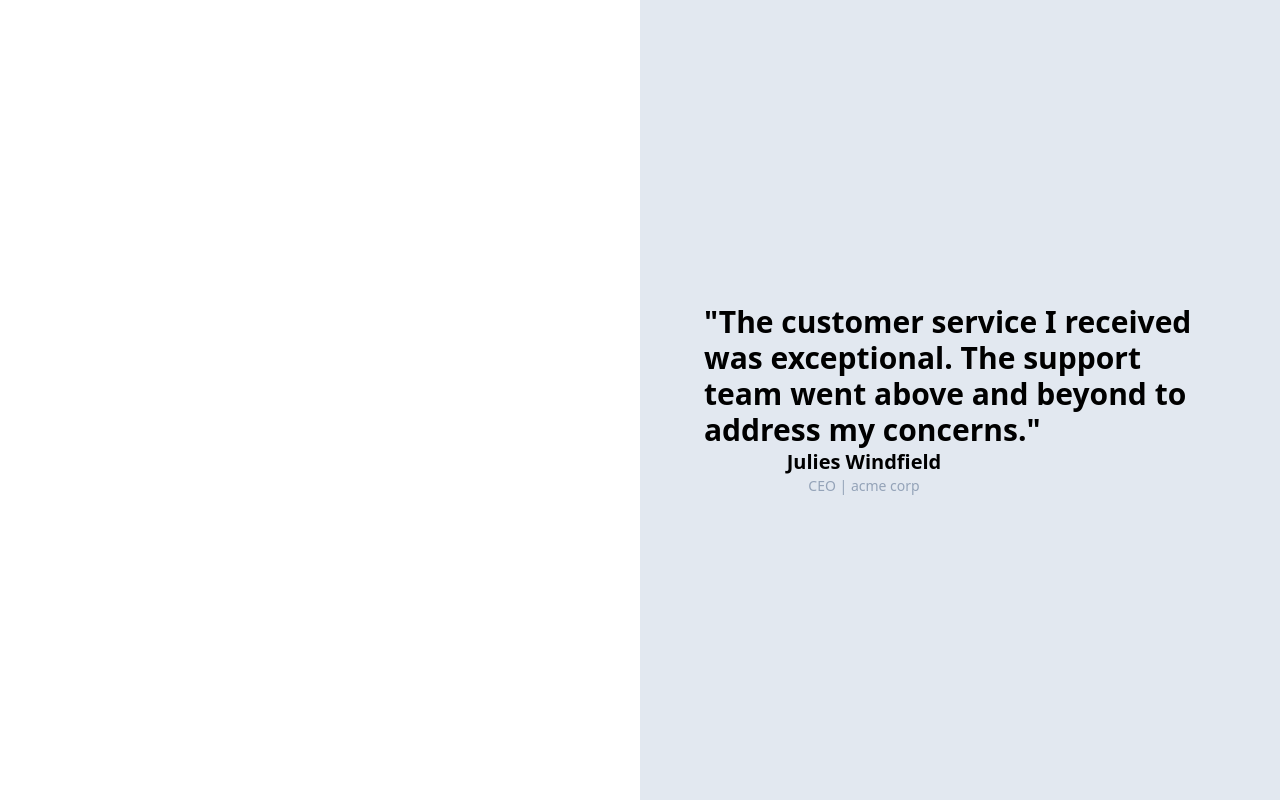
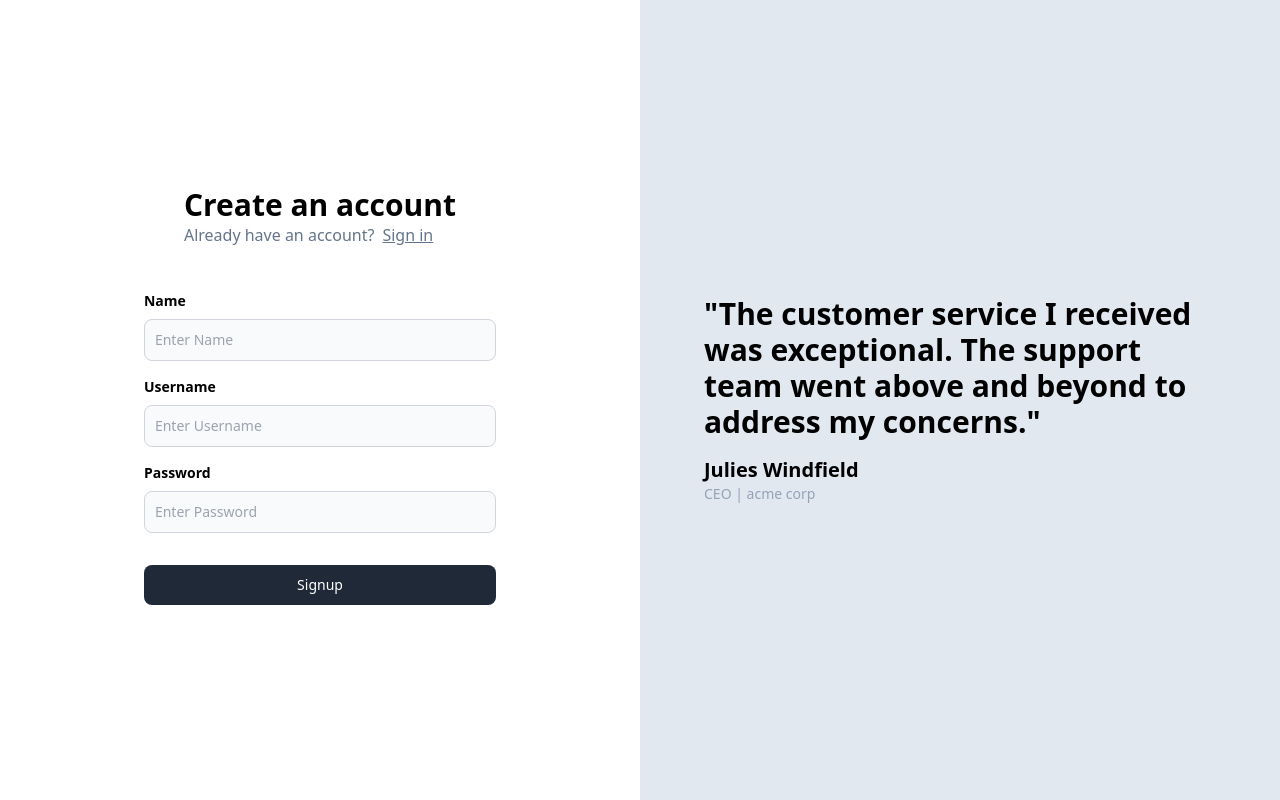
Before and after one commit to vinayak-navghane/medium, a React (Vite) app in the folder frontend/: page /signup in a window 1280 px wide. Built offline with nearby package versions, Linux system fonts and the light colour scheme.

Commit message:
added Auth component & created sigup/signin pages

```diff
--- /dev/null
+++ b/frontend/src/components/Auth.tsx
@@ -0,0 +1,83 @@
+import { Link, useNavigate } from 'react-router-dom'
+import { ChangeEvent, useState } from 'react';
+import { SignupInput } from '@vinayak-navghane/medium-common';
+import axios from 'axios'
+import { BACKEND_URL } from '../config';
+
+
+export const Auth = ({ type }: { type: "signup" | "signin" }) => {
+    const navigate = useNavigate()
+    const [postInputs, setPostInputs] = useState<SignupInput>({
+        name: "",
+        username: "",
+        password: ""
+
+    })
+
+    async function sendRequest(){
+        try{
+            const response = await axios.post(`${BACKEND_URL}/api/v1/user/${type === "signup" ? "signup" : "signin"}`,postInputs)
+            const jwt = response.data
+            localStorage.setItem("token",jwt)
+            navigate("/blogs")
+        }catch(e){
+          alert('Error while signing up')
+        }
+
+    }
+
+    return <div className="h-screen flex justify-center flex-col">
+        <div className="flex justify-center">
+            <div>
+                <div className='px-10'>
+                    <div className="text-3xl font-extrabold">
+                        Create an account
+                    </div>
+                    <div className=" text-slate-500">
+                        {type === "signin" ? "Dont have an account?" : "Already have an account?"}
+                        <Link className='pl-2 underline' to={type === "signin" ? "/signup" : "/signin"}>
+                            {type==="signin" ? "Sign up" : "Sign in"}
+                        </Link>
+                    </div>
+                </div>
+                <div className='pt-7'>
+                    {type === "signup" ?<LabelledInput label="Name" placeholder='Enter Name' onChange={(e) => {
+                        setPostInputs({
+                            ...postInputs,
+                            name: e.target.value
+                        })
+                    }} /> :null}
+                    <LabelledInput label="Username" placeholder='Enter Username' onChange={(e) => {
+                        setPostInputs({
+                            ...postInputs,
+                            username: e.target.value
+                        })
+                    }} />
+                    <LabelledInput label="Password" type={"password"} placeholder='Enter Password' onChange={(e) => {
+                        setPostInputs({
+                            ...postInputs,
+                            password: e.target.value
+                        })
+                    }} />
+                    <button onClick={sendRequest} type="button" className="mt-8 w-full text-white bg-gray-800 hover:bg-gray-900 focus:outline-none focus:ring-4 focus:ring-gray-300 font-medium rounded-lg text-sm px-6 py-2.5 me-2 mb-2 dark:bg-gray-800 dark:hover:bg-gray-700 dark:focus:ring-gray-700 dark:border-gray-700">
+                        {type === "signup" ? "Signup" : "Signin"}
+                    </button>
+                </div>
+            </div>
+        </div>
+    </div>
+}
+
+interface labelledInputType {
+    label: string,
+    placeholder: string,
+    onChange: (e: ChangeEvent<HTMLInputElement>) => void,
+    type?: string
+}
+
+function LabelledInput({ label, placeholder, onChange, type }: labelledInputType) {
+    return <div>
+        <label className="block mb-2 text-sm text-black font-semibold pt-4">{label}</label>
+        <input onChange={onChange} type={type || "text"} id="first_name" className="bg-gray-50 border border-gray-300 text-gray-900 text-sm rounded-lg focus:ring-blue-500 focus:border-blue-500 block w-full p-2.5" placeholder={placeholder} required />
+    </div>
+}
--- a/frontend/src/components/Quote.tsx
+++ b/frontend/src/components/Quote.tsx
@@ -1,16 +1,18 @@
 export const Quote = (): any => {
   return <div className="bg-slate-200 h-screen flex justify-center flex-col">
     <div className="flex justify-center">
-      <div className="max-w-lg text-3xl font-bold">
-        "The customer service I received was exceptional. The support team went above and beyond to address my concerns."
+      <div className="max-w-lg ">
+        <div className="text-3xl font-bold">
+          "The customer service I received was exceptional. The support team went above and beyond to address my concerns."
+        </div>
+        <div className="max-w-md text-left text-xl font-semibold mt-4">
+          Julies Windfield
+        </div>
+        <div className="max-w-md text-left text-sm font-light text-slate-400	">
+          CEO | acme corp
+        </div>
       </div>
+    </div>
 
-    </div>
-    <div className="max-w-md text-center text-xl font-semibold">
-      Julies Windfield
-    </div>
-    <div className="max-w-md text-center text-sm font-light text-slate-400	">
-      CEO | acme corp
-    </div>
   </div>
 }
--- /dev/null
+++ b/frontend/src/config.ts
@@ -0,0 +1 @@
+export const BACKEND_URL = "https://backend.vinayak-navghane12.workers.dev"
--- a/frontend/src/pages/Signin.tsx
+++ b/frontend/src/pages/Signin.tsx
@@ -1,5 +1,14 @@
+import { Auth } from "../components/Auth"
+import { Quote } from "../components/Quote"
+
 export const Signin = ():any => {
-   return <div>
-        Signin
+    return <div className="grid grid-cols-2 font-bold">
+        <div>
+            <Auth type="signin"/>
+        </div>
+        <div className="invisible lg:visible">
+        <Quote/>
+        </div>
+
     </div>
 }
--- a/frontend/src/pages/Signup.tsx
+++ b/frontend/src/pages/Signup.tsx
@@ -1,10 +1,14 @@
+import { Auth } from "../components/Auth"
 import { Quote } from "../components/Quote"
 
 export const Signup = ():any => {
-    return <div className="grid grid-cols-2 font-bold">
+    return <div className="grid grid-cols-1 lg:grid-cols-2 ">
         <div>
+            <Auth type="signup"/>
+        </div>
+        <div className="hidden lg:block">
+        <Quote/>
+        </div>
 
-        </div>
-        <Quote/>
     </div>
 }
--- /dev/null
+++ b/package.json
@@ -0,0 +1,5 @@
+{
+  "dependencies": {
+    "axios": "^1.6.8"
+  }
+}
```
Also changed, not shown: 2 other files (tests, documents, lock files or other folders).
